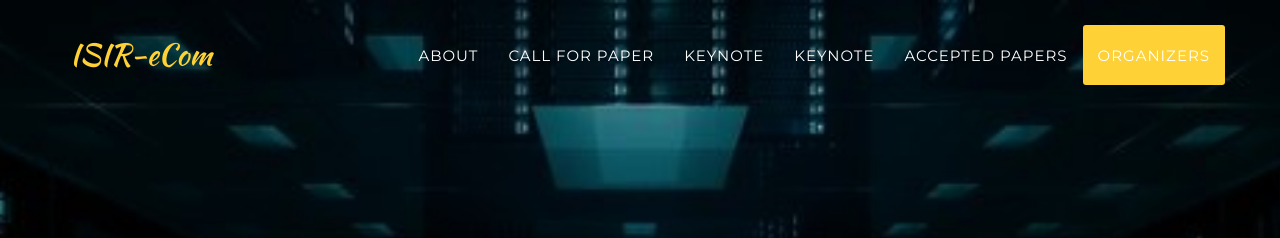
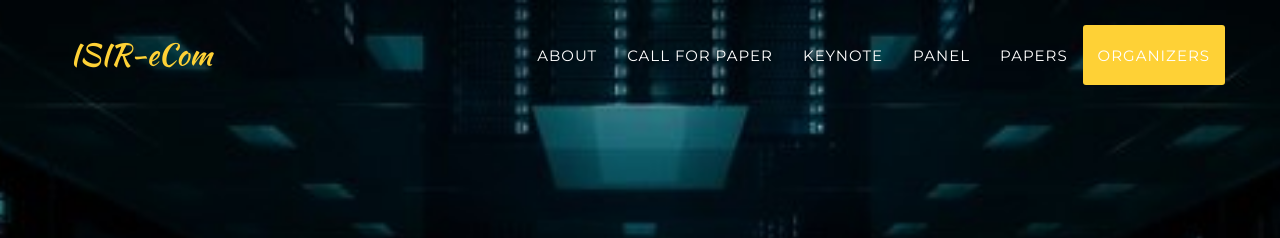
Before and after one commit to ISIR-eCom/ISIR-eCom.github.io, a Jekyll site: the page built from index.html, in a window 1280 px wide. Shown: the top 238 px of the page. Built offline with Jekyll 4.4.1, drawn with Linux system fonts in a browser that asks for light colours; some web fonts are replaced.

Commit message:
update panel in header

```diff
--- a/_includes/header.html
+++ b/_includes/header.html
@@ -33,10 +33,10 @@
                         <a class="page-scroll" href="#keynote">Keynote</a>
                     </li>
                     <li>
-                        <a class="page-scroll" href="#panel">Keynote</a>
+                        <a class="page-scroll" href="#panel">Panel</a>
                     </li>
                     <li>
-                        <a class="page-scroll" href="#accepted_papers">Accepted Papers</a>
+                        <a class="page-scroll" href="#accepted_papers">Papers</a>
                     </li>
                     <li>
                         <a class="page-scroll" href="#organizers">Organizers</a>
```
